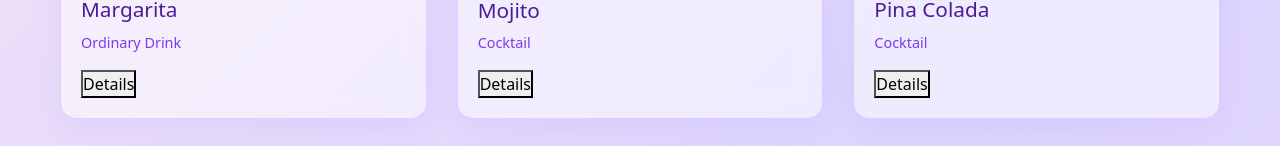
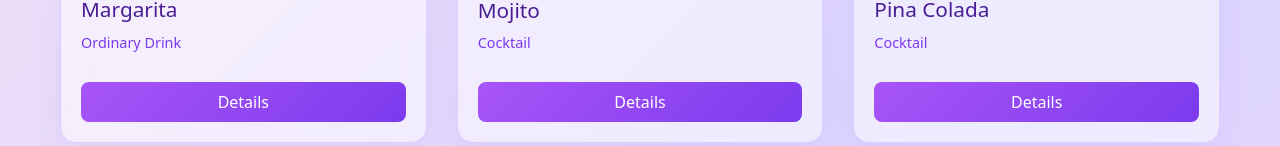
Before and after one commit to lina98st/cocktail-finder, a React (Create React App) app: page / in a window 1280 px wide. Shown: the part 378-524 px from the top of the page. Built offline with nearby package versions, Linux system fonts and the light colour scheme; no server answers.

Commit message:
Improve Details button styling

```diff
--- a/src/App.css
+++ b/src/App.css
@@ -72,3 +72,25 @@ h1 {
   color: #7c3aed;
   font-size: 0.9rem;
 }
+
+.cocktail-card button {
+  background: linear-gradient(135deg, #a855f7, #7c3aed);
+  color: white;
+  border: none;
+  border-radius: 8px;
+  padding: 8px 20px;
+  margin-top: 12px;
+  cursor: pointer;
+  transition: all 0.3s ease;
+  width: 100%;
+}
+
+.cocktail-card button:hover {
+  background: linear-gradient(135deg, #7c3aed, #6d28d9);
+  box-shadow: 0 0 15px rgba(168, 85, 247, 0.5);
+  transform: translateY(-2px);
+}
+
+.cocktail-card a {
+  text-decoration: none;
+}
```
